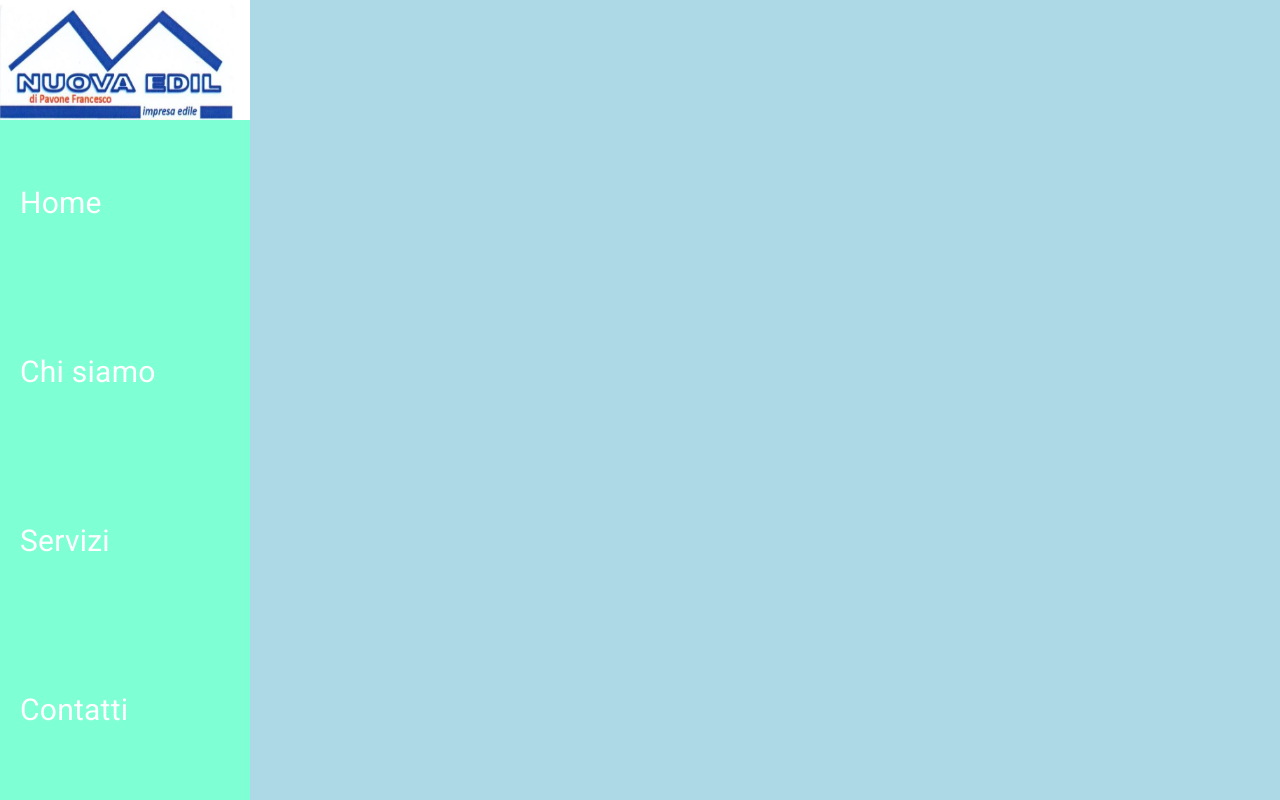
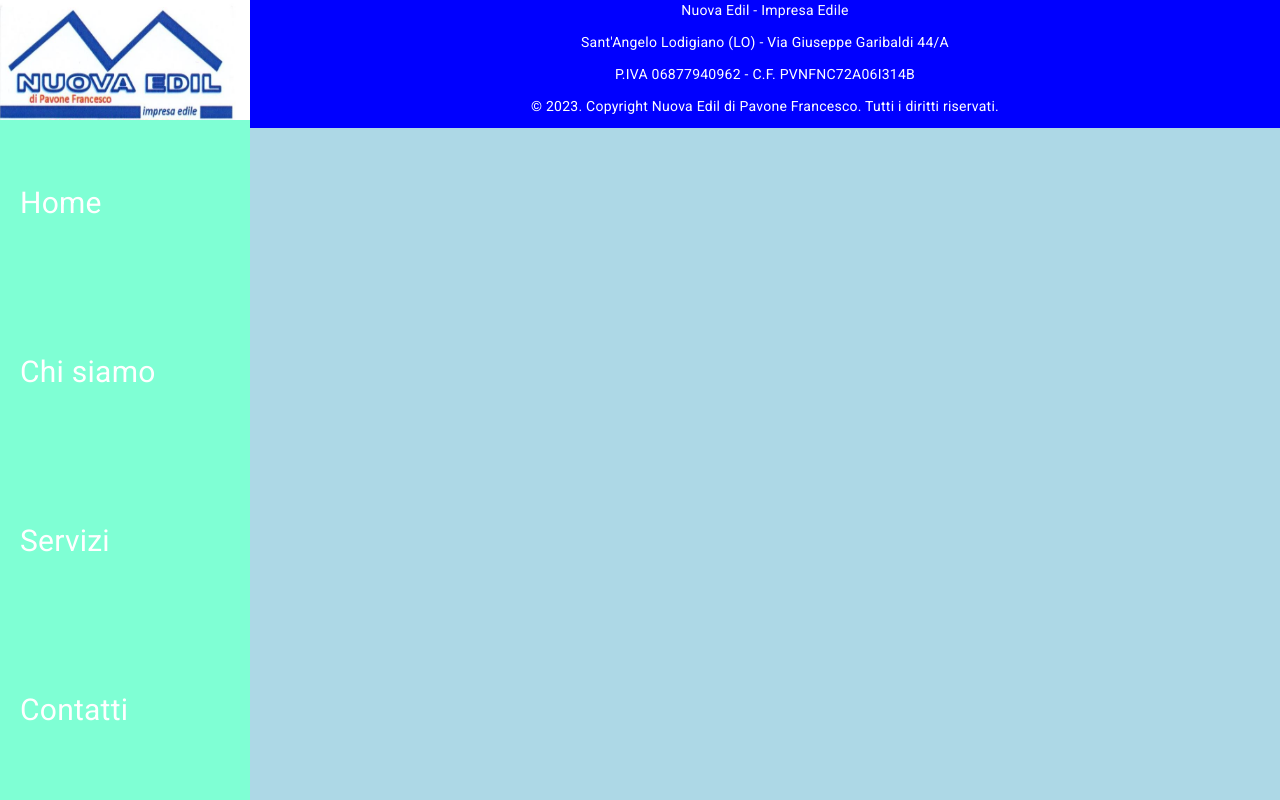
Before and after one commit to Immolazione/Nuova_Edil_di_Pavone_Francesco, an Angular app: page / in a window 1280 px wide. Built offline with nearby package versions, Linux system fonts and the light colour scheme.

Commit message:
development home

```diff
--- a/src/app/app.component.html
+++ b/src/app/app.component.html
@@ -1,11 +1,23 @@
 <div class="container">
+
   <div class="nav-tab">
+
     <img class="logo" src="../assets/logoimpresaedile.JPG" alt="logoimpresaedile">
     <div class="nav-tabs">
+
       <p>Home</p>
       <p>Chi siamo</p>
       <p>Servizi</p>
       <p>Contatti</p>
+
     </div>
+
   </div>
+  <div class="main">
+    <div>
+      prova
+    </div>
+    <app-footer></app-footer>
+  </div>
+
 </div>
```
